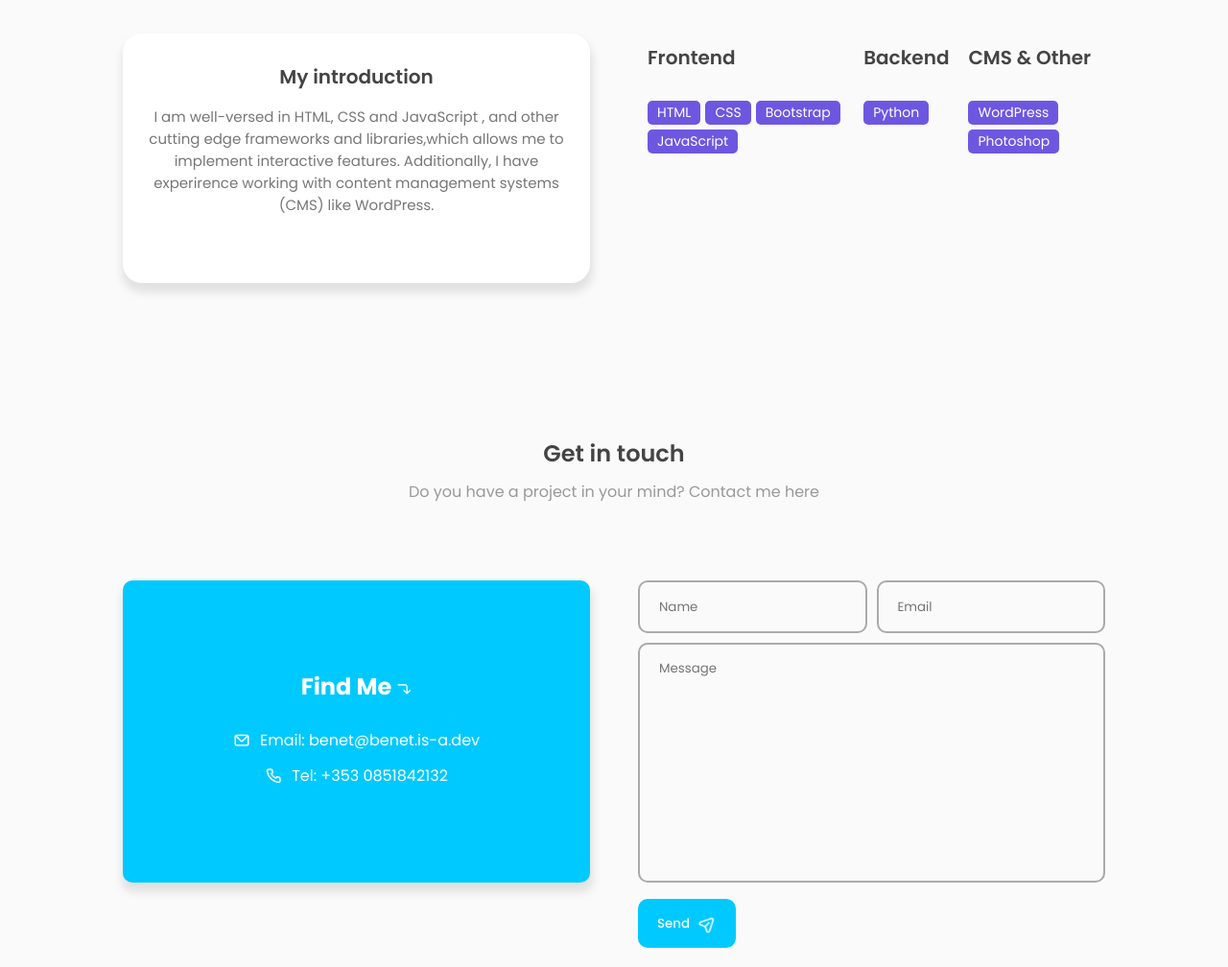
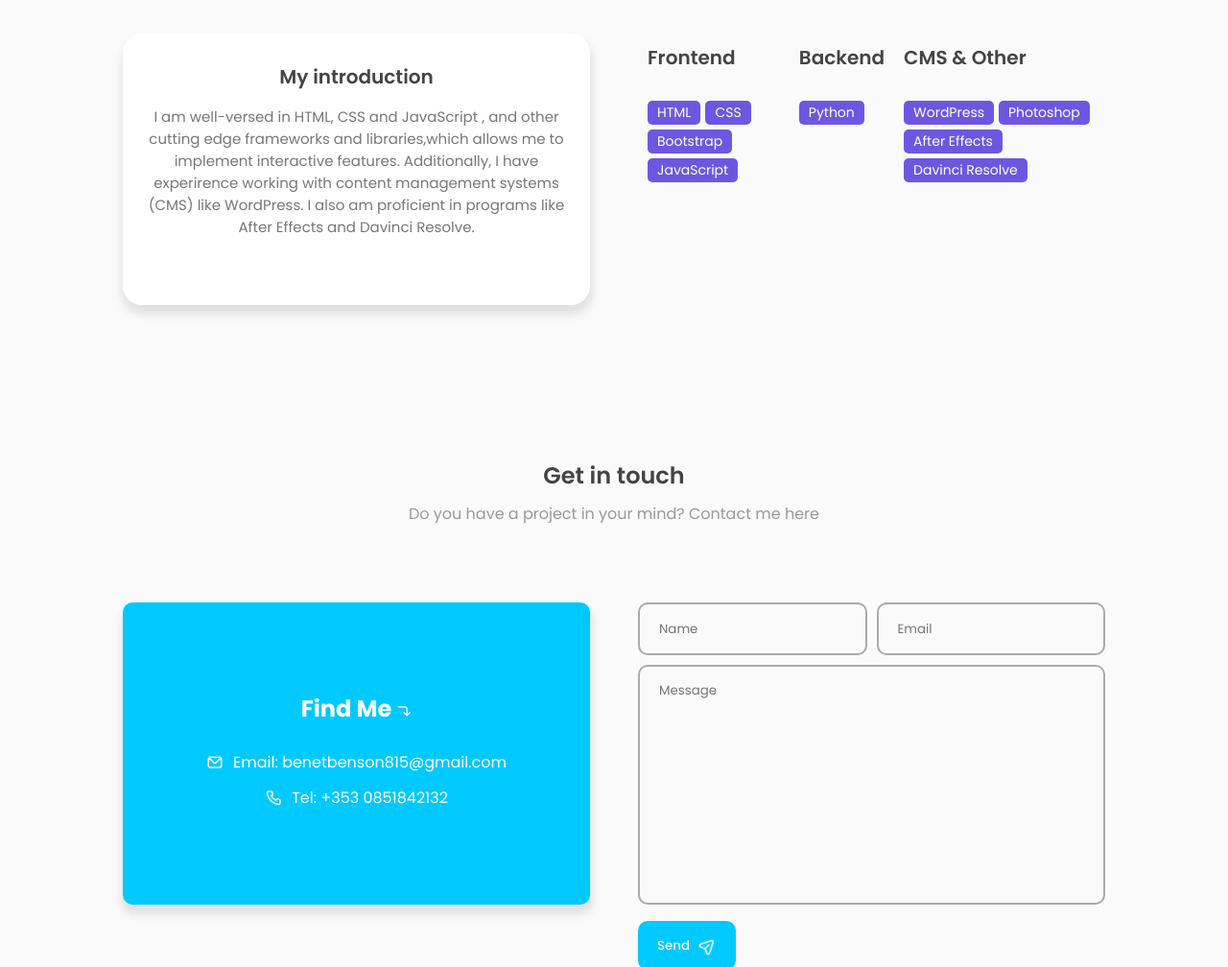
Before and after one commit to JohnnyMoneJohnny/JohnnyMoneJohnny.github.io, a plain HTML site: page index.html in a window 1280 px wide. Shown: the part 960-1968 px from the top of the page at 96% size. Drawn offline with nearby package versions, Linux system fonts and the light colour scheme.

Commit message:
Update index.html

```diff
--- a/index.html
+++ b/index.html
@@ -126,7 +126,7 @@
                             <p>I am well-versed in HTML, CSS and JavaScript , and other cutting edge
                                 frameworks and libraries,which allows me to implement interactive features.
                                 Additionally, I have experirence working with content management systems (CMS) like
-                                WordPress.
+                                WordPress. I also am proficient in programs like After Effects and Davinci Resolve.
                             </p>
                         </div>
                     </div>
@@ -157,6 +157,8 @@
                             <div class="skills-list">
                                 <span>WordPress</span>
                                 <span>Photoshop</span>
+                                <span>After Effects</span>
+                                <span>Davinci Resolve</span>
                             </div>
                         </div>
                     </div>
@@ -173,7 +175,7 @@
                     <div class="col">
                         <div class="contact-info">
                             <h2>Find Me <i class="uil uil-corner-right-down"></i></h2>
-                            <p><i class="uil uil-envelope"></i> Email: benet@benet.is-a.dev</p>
+                            <p><i class="uil uil-envelope"></i> Email: benetbenson815@gmail.com</p>
                             <p><i class="uil uil-phone"></i> Tel: +353 0851842132</p>
                         </div>
                     </div>
```
